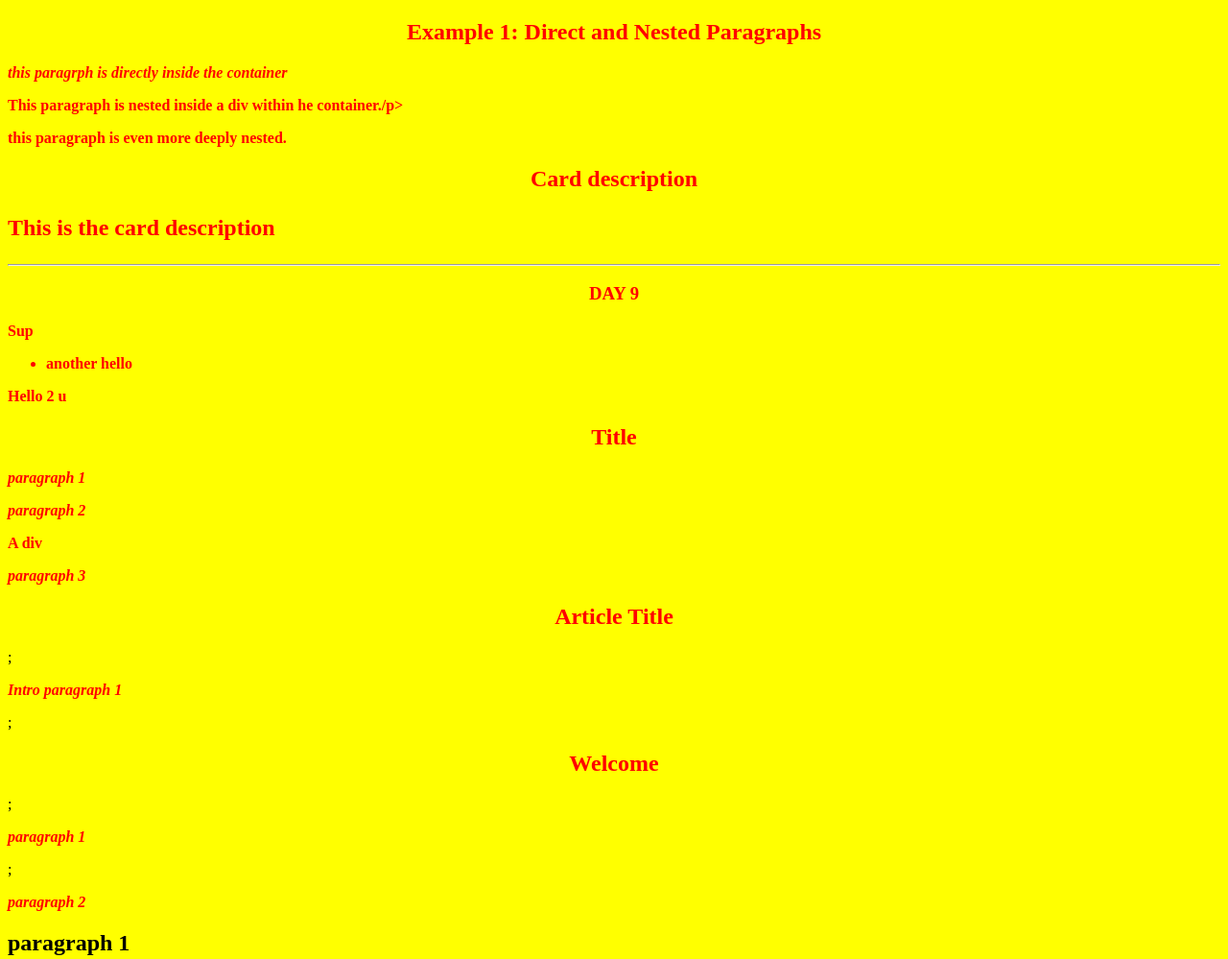
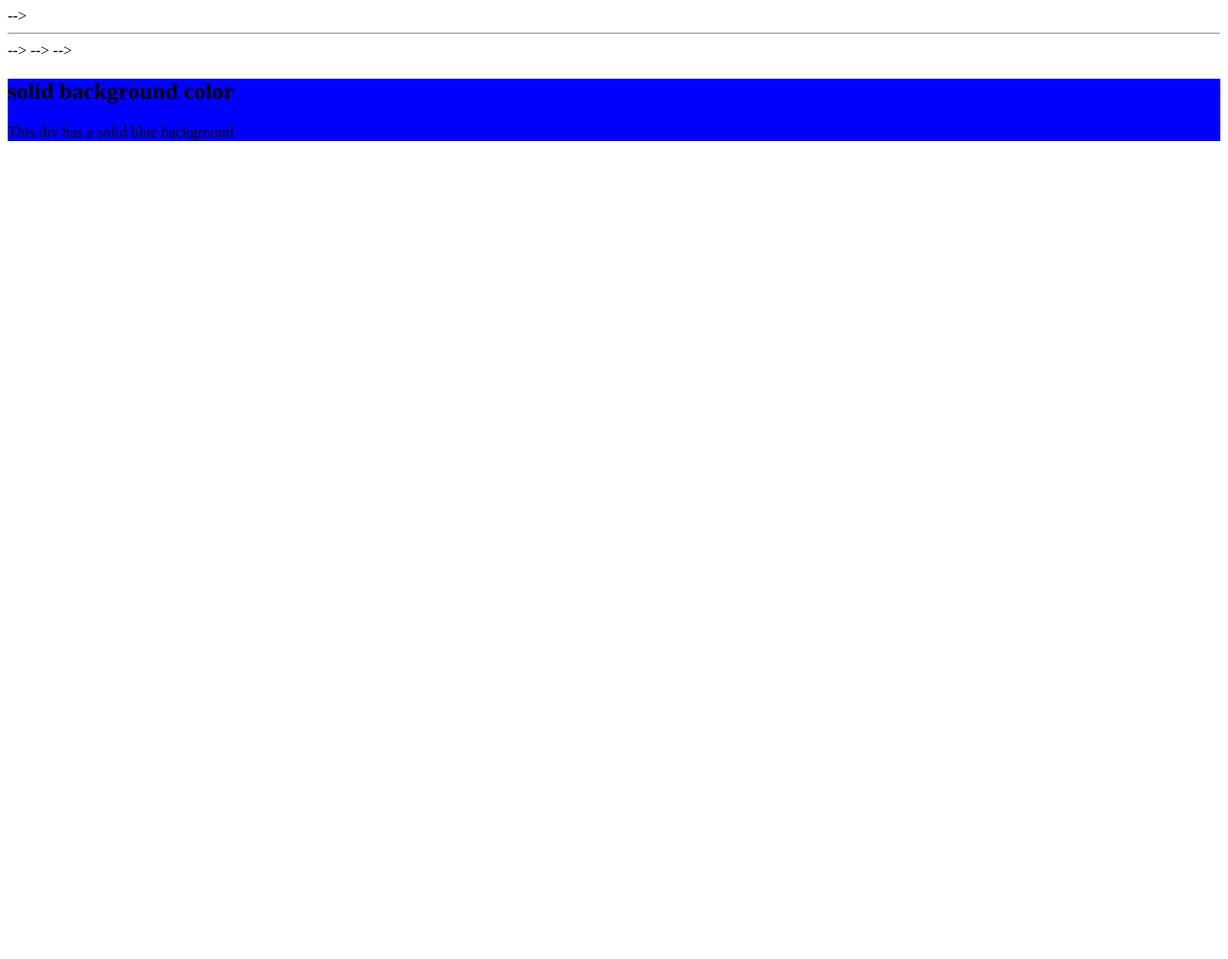
Before and after one commit to divineessiet-maker/CSS_lessons_repo, a plain HTML site: page index.html in a window 1280 px wide. Shown: the whole page at 96% size. After the commit the page ends 800 px from the top, so only its background shows below. Drawn offline with Linux system fonts and the light colour scheme.

Commit message:
'updated'

```diff
--- a/index.html
+++ b/index.html
@@ -13,7 +13,7 @@
 </head>
 <body>
 <!-- css Descendent Combinator Examples -->
- <div class="container">
+ <!-- <div class="container">
     <h2>Example 1: Direct and Nested Paragraphs </h2>
     <p>this paragrph is directly inside the container</p>
     <div>
@@ -29,7 +29,7 @@
         <p>This is the card description</p>
         <!-- <span>Good bye</span> -->
     </div>
- </div>
+ </div> -->
 
 
 
@@ -38,7 +38,7 @@
 <!--CSS Child combinator  -->
 <!-- this css child combinator is represented by the greater-than sign (>)
  it is used to select elements tha are a disreact childof a specified parent element -->
- <h3>DAY 9 </h3>
+ <!-- <h3>DAY 9 </h3>
 <div class="container">
 <p>Sup</p>
 <ul>
@@ -51,7 +51,7 @@
 
 <!-- the next sibiling combinator (+) -->
  <div class="card">
-<h2>Title</h2>
+<!-- <h2>Title</h2>
 <p>paragraph 1</p>
 <p>paragraph 2</p>
 <div> A div </div>
@@ -59,16 +59,31 @@
  </div>
 
  <!-- subsequent-sibling combinator -->
-  <article>
+  <!-- <article>
 <h2> Article Title</h2>
 ;<p>Intro paragraph 1</p>
 ;<h2>Welcome </h2>
 ;<p>paragraph 1</p>
 ;<p>paragraph 2</p>
 <h1>paragraph 1</h1>
-  </article>
+  </article> --> -->
 
-<!-- !Pseudo classes -->
+<!-- !Pseudo classes, or position within the parent ( e.g the first child element).
+ <!-- !They are written with single colon (:) followed by the pseudo-class name ,like this :selsctor : pseudo-class'-->
+ <!-- <ul>
+    <li>Item 1</li>
+    <li>Item 2</li>
+    <li>Item 3</li>
+    <li>Item 4</li>
+    <li>Item 5</li>
+    <li>Item 6</li>
+ </ul> --> --> -->
+
+
+ <div class="color-demo solid-bg">
+<h2> solid background color</h2>
+<p>This div has a solid blue background</p>
+ </div>
 
 
 
--- a/style.css
+++ b/style.css
@@ -1,4 +1,4 @@
-body{
+/* body{
     background-color:yellow;
 }
 h2 {
@@ -28,4 +28,13 @@ h2 + p, p , p, div{
 h2 ~ p{
     color:red;
      font-style: italic;
-}
+} */
+ /* **** CSS (background-color) property. */
+
+ .color-demo{
+
+ }
+
+ .solid-bg{
+    background-color: blue;
+ }
```
